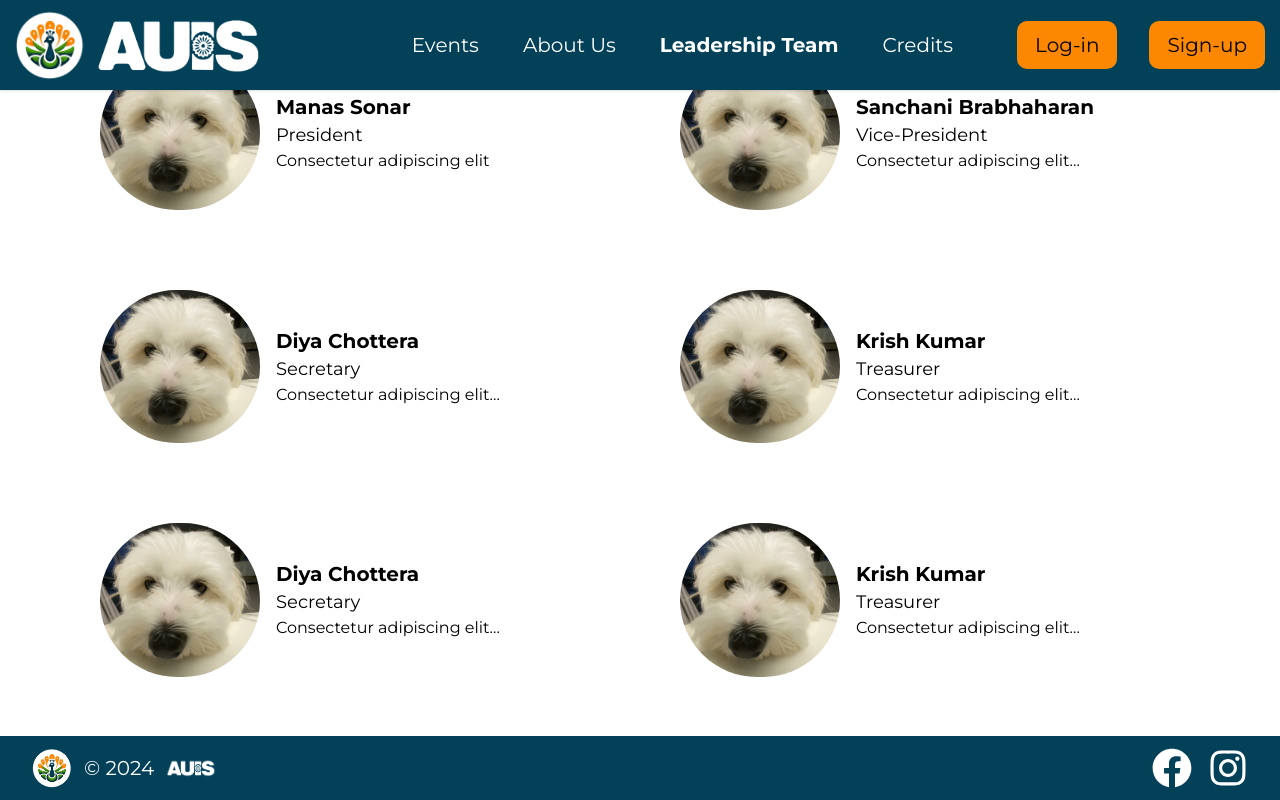
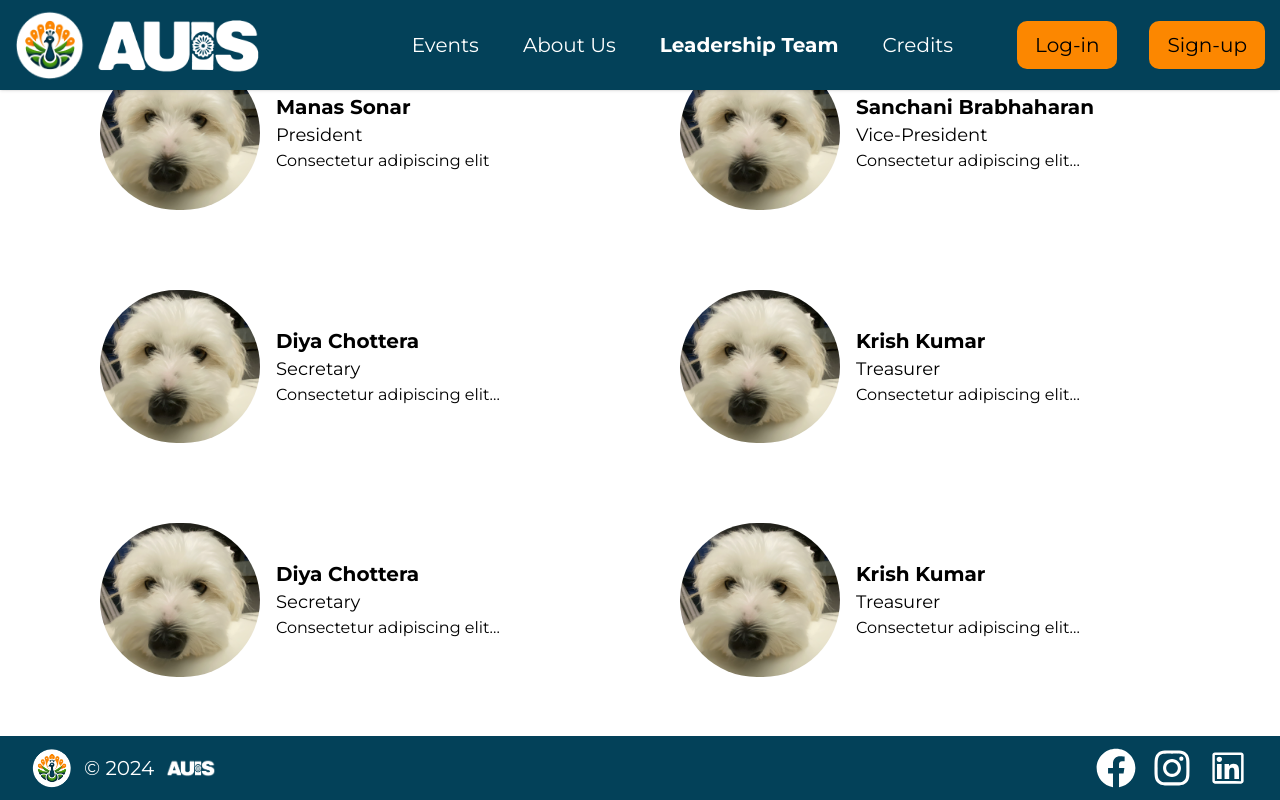
Before and after one commit to UoaWDCC/auis-portal, a React (Vite) app in the folder web/: page /exec in a window 1280 px wide. Built offline with nearby package versions, Linux system fonts and the light colour scheme; no server answers.

Commit message:
Created Linkedin link

```diff
--- a/web/src/components/Footer.tsx
+++ b/web/src/components/Footer.tsx
@@ -1,7 +1,8 @@
 import { FaFacebook, FaInstagram } from "react-icons/fa";
 import peacockLogo from "../assets/peacock-logo.png";
 import whiteName from "../assets/auis_white.png";
-import { FacebookLink, InstagramLink } from "../data/data";
+import { FacebookLink, InstagramLink, LinkedinLink } from "../data/data";
+import { AiOutlineLinkedin } from "react-icons/ai";
 
 const Footer = () => {
   const currentYear = new Date().getFullYear();
@@ -38,6 +39,12 @@ const Footer = () => {
               size={40}
             />
           </a>
+          <a href={LinkedinLink} rel="noreferrer" target="_blank">
+            <AiOutlineLinkedin
+              className="hover:-translate-y-1 transition-transform cursor pointer text-white"
+              size={40}
+            />
+          </a>
         </div>
       </div>
     </footer>
--- a/web/src/data/data.ts
+++ b/web/src/data/data.ts
@@ -48,3 +48,4 @@ export const execs: Exec[] = [
 export const FacebookLink = "https://www.facebook.com/auis.uoa/";
 export const InstagramLink =
   "https://www.instagram.com/au.indiansociety/?hl=en";
+export const LinkedinLink = "https://www.linkedin.com/company/auindiansociety/";
```
